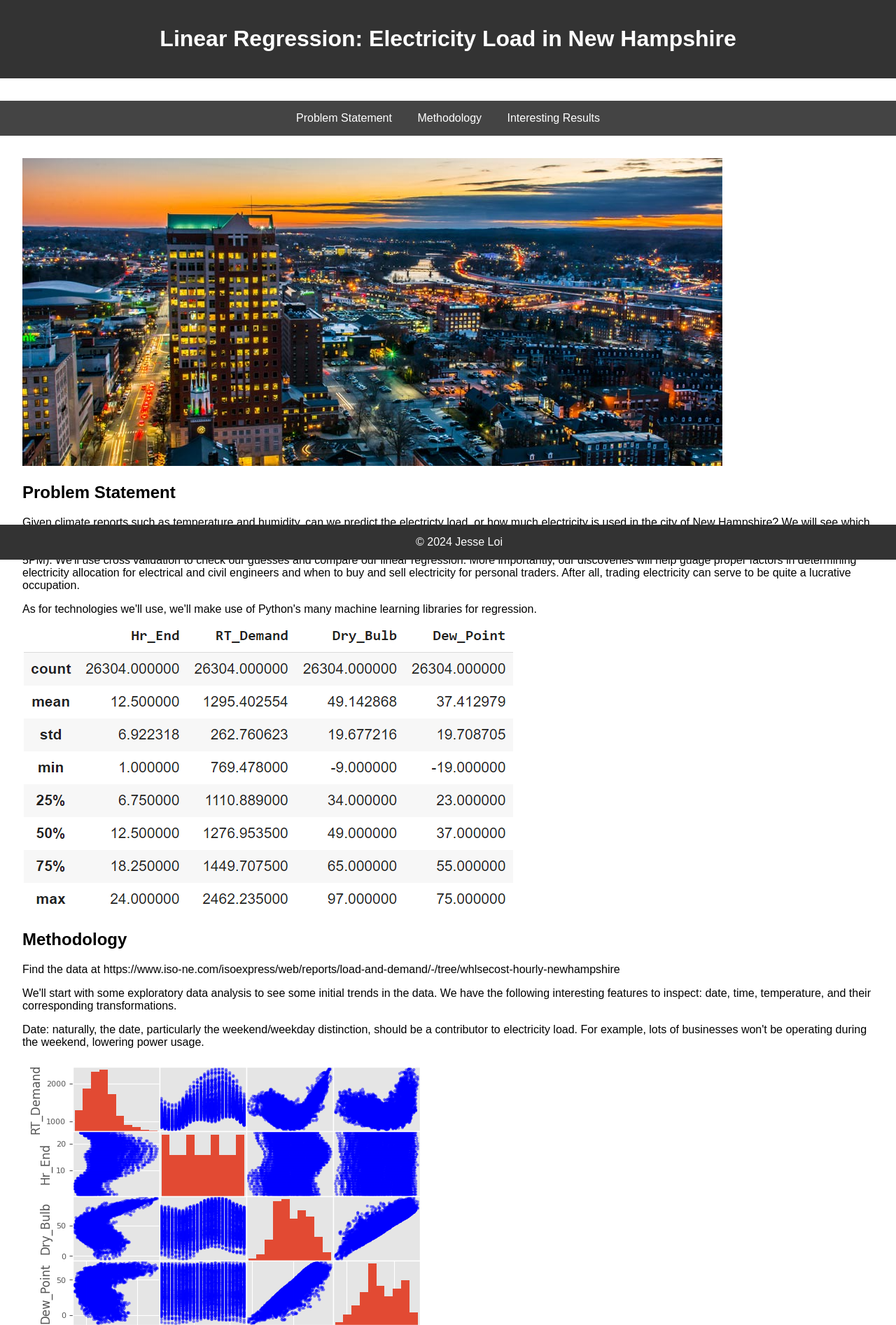
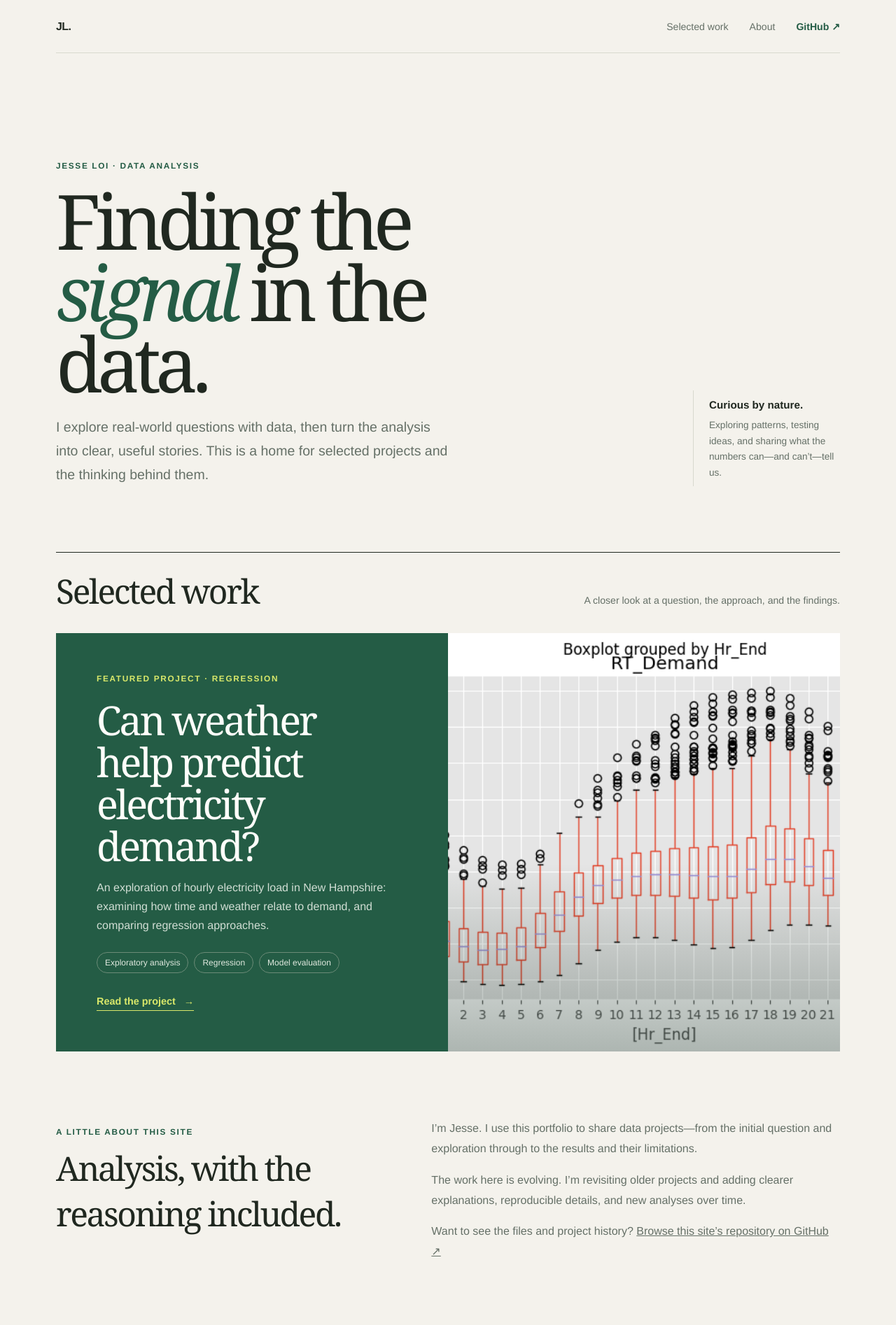
Before and after one commit to JesseLoi/my_page, a plain HTML site: page index.html in a window 1280 px wide. Shown: the top 1894 px of the page at 70% size. Drawn offline with Linux system fonts and the light colour scheme.

Commit message:
Redesign portfolio homepage for data analysis work

```diff
--- a/index.html
+++ b/index.html
@@ -1,101 +1,202 @@
-<!DOCTYPE html>
+<!doctype html>
 <html lang="en">
 <head>
-    <meta charset="UTF-8">
-    <meta name="viewport" content="width=device-width, initial-scale=1.0">
-    <title>Elec</title>
+  <meta charset="utf-8">
+  <meta name="viewport" content="width=device-width, initial-scale=1">
+  <meta name="theme-color" content="#f4f2ec">
+  <meta name="description" content="Jesse Loi's portfolio of data analysis projects, experiments, and findings.">
+  <title>Jesse Loi — Data analysis portfolio</title>
   <style>
+    :root {
+      color-scheme: light;
+      --paper: #f4f2ec;
+      --ink: #202820;
+      --muted: #657067;
+      --line: #d8d9ce;
+      --green: #245c45;
+      --lime: #d9e86a;
+      --white: #fffefa;
+      --serif: Georgia, "Times New Roman", serif;
+      --sans: "Helvetica Neue", Helvetica, Arial, sans-serif;
+    }
+
+    * { box-sizing: border-box; }
+    html { scroll-behavior: smooth; }
     body {
-            font-family: Arial, sans-serif;
       margin: 0;
-            padding: 0;
+      background: var(--paper);
+      color: var(--ink);
+      font-family: var(--sans);
+      -webkit-font-smoothing: antialiased;
     }
-       header {
-            background-color: #333;
-            color: white;
-            padding: 1rem;
-            text-align: center;
-            margin-bottom: 2rem; /* Add margin-bottom to header */
+    a { color: inherit; }
+    a:focus-visible { outline: 3px solid #8a9b29; outline-offset: 4px; }
+    .shell { width: min(1120px, calc(100% - 48px)); margin-inline: auto; }
+    .topbar {
+      min-height: 76px;
+      display: flex;
+      align-items: center;
+      justify-content: space-between;
+      border-bottom: 1px solid var(--line);
     }
-        nav {
-            margin: 0;
-            padding: 0;
-            text-align: center;
-            background-color: #444;
+    .wordmark { font-weight: 700; letter-spacing: -.04em; text-decoration: none; }
+    .nav { display: flex; gap: 30px; align-items: center; font-size: .88rem; }
+    .nav a { text-decoration: none; color: var(--muted); }
+    .nav a:hover { color: var(--ink); }
+    .nav .github-link { color: var(--green); font-weight: 700; }
+    .hero {
+      padding: clamp(72px, 12vw, 142px) 0 94px;
+      display: grid;
+      grid-template-columns: minmax(0, 1fr) 210px;
+      gap: 36px;
+      align-items: end;
     }
-        nav a {
-            color: white;
-            display: inline-block;
-            padding: 1rem;
-            text-decoration: none;
+    .eyebrow, .label {
+      color: var(--green);
+      font-size: .74rem;
+      font-weight: 700;
+      letter-spacing: .14em;
+      text-transform: uppercase;
     }
-        nav a:hover {
-            background-color: #555;
+    h1 {
+      max-width: 760px;
+      margin: 20px 0 22px;
+      font-family: var(--serif);
+      font-size: clamp(3.35rem, 8.5vw, 7.3rem);
+      font-weight: 400;
+      letter-spacing: -.075em;
+      line-height: .94;
     }
-        main {
-            padding: 2rem;
+    h1 em { color: var(--green); font-weight: 400; }
+    .intro { max-width: 560px; margin: 0; color: var(--muted); font-size: clamp(1.05rem, 2vw, 1.22rem); line-height: 1.75; }
+    .hero-note {
+      border-left: 1px solid var(--line);
+      padding: 8px 0 8px 22px;
+      color: var(--muted);
+      font-size: .85rem;
+      line-height: 1.65;
     }
-        footer {
-            background-color: #333;
-            color: white;
-            text-align: center;
-            padding: 1rem;
-            position: fixed;
-            bottom: 0;
-            width: 100%;
+    .hero-note strong { display: block; color: var(--ink); font-size: .95rem; margin-bottom: 6px; }
+    .work { border-top: 1px solid var(--ink); padding-top: 22px; }
+    .section-heading { display: flex; justify-content: space-between; gap: 20px; align-items: baseline; margin-bottom: 28px; }
+    .section-heading h2 { margin: 0; font-family: var(--serif); font-size: clamp(2rem, 4vw, 3rem); font-weight: 400; letter-spacing: -.05em; }
+    .section-heading p { margin: 0; color: var(--muted); font-size: .88rem; }
+    .project {
+      display: grid;
+      grid-template-columns: 1fr 1fr;
+      min-height: 390px;
+      background: var(--green);
+      color: var(--white);
+      overflow: hidden;
+    }
+    .project-copy { padding: clamp(28px, 5vw, 58px); display: flex; flex-direction: column; align-items: flex-start; }
+    .project .label { color: var(--lime); }
+    .project h3 { margin: 22px 0 16px; max-width: 430px; font-family: var(--serif); font-size: clamp(2rem, 4.5vw, 3.65rem); font-weight: 400; letter-spacing: -.055em; line-height: 1.04; }
+    .project-copy > p { max-width: 420px; margin: 0; color: #d1ded4; line-height: 1.7; }
+    .tags { display: flex; flex-wrap: wrap; gap: 8px; margin: 25px 0 32px; }
+    .tag { border: 1px solid #6b8b77; border-radius: 999px; padding: 7px 11px; color: #e0e9df; font-size: .75rem; }
+    .project-link { margin-top: auto; display: inline-flex; gap: 12px; align-items: center; padding-bottom: 5px; border-bottom: 1px solid var(--lime); color: var(--lime); font-size: .9rem; font-weight: 700; text-decoration: none; }
+    .project-link:hover { gap: 17px; }
+    .project-art { position: relative; min-height: 320px; background: #e3e7d8; overflow: hidden; }
+    .project-art img { width: 100%; height: 100%; position: absolute; inset: 0; object-fit: cover; }
+    .project-art::after { content: ""; position: absolute; inset: 55% 0 0; background: linear-gradient(transparent, rgba(20, 45, 32, .35)); pointer-events: none; }
+    .about {
+      display: grid;
+      grid-template-columns: 1fr 1.2fr;
+      gap: 50px;
+      padding: 96px 0 105px;
+      border-bottom: 1px solid var(--line);
+    }
+    .about h2 { margin: 12px 0 0; font-family: var(--serif); font-size: clamp(2rem, 4vw, 3rem); font-weight: 400; letter-spacing: -.05em; }
+    .about-copy { max-width: 590px; color: var(--muted); line-height: 1.8; }
+    .about-copy p { margin: 0 0 16px; }
+    .about-copy p:last-child { margin-bottom: 0; }
+    footer { display: flex; justify-content: space-between; gap: 20px; padding: 24px 0 30px; color: var(--muted); font-size: .82rem; }
+    footer a { color: var(--green); font-weight: 700; text-decoration: none; }
+    @media (max-width: 700px) {
+      .shell { width: min(100% - 36px, 560px); }
+      .topbar { min-height: 66px; }
+      .nav { gap: 17px; font-size: .82rem; }
+      .hero { grid-template-columns: 1fr; padding: 78px 0 72px; gap: 30px; }
+      .hero-note { max-width: 320px; }
+      .section-heading { align-items: flex-start; flex-direction: column; gap: 8px; }
+      .project { grid-template-columns: 1fr; }
+      .project-art { min-height: 270px; grid-row: 1; }
+      .about { grid-template-columns: 1fr; gap: 20px; padding: 70px 0; }
+    }
+    @media (max-width: 420px) {
+      .nav { gap: 12px; }
+      .nav a { font-size: .77rem; }
+      footer { flex-direction: column; }
+    }
+    @media (prefers-reduced-motion: reduce) {
+      html { scroll-behavior: auto; }
+      *, *::before, *::after { transition-duration: .01ms !important; }
     }
   </style>
 </head>
 <body>
-    <header>
-        <h1>Linear Regression: Electricity Load in New Hampshire</h1>
+  <header class="shell topbar">
+    <a class="wordmark" href="#home" aria-label="Jesse Loi, home">JL<span aria-hidden="true">.</span></a>
+    <nav class="nav" aria-label="Main navigation">
+      <a href="#work">Selected work</a>
+      <a href="#about">About</a>
+      <a class="github-link" href="https://github.com/JesseLoi">GitHub ↗</a>
+    </nav>
   </header>
-    <nav>
-        <a href="#section1">Problem Statement</a>
-        <a href="#section2">Methodology</a>
-        <a href="#section3">Interesting Results</a>
-    </nav>
-    <main>
-         <div class="center-image">
-        <img src="https://raw.githubusercontent.com/JesseLoi/my_page/main/NH_City.jpg"/>
+
+  <main id="home" class="shell">
+    <section class="hero" aria-labelledby="hero-title">
+      <div>
+        <p class="eyebrow">Jesse Loi · Data analysis</p>
+        <h1 id="hero-title">Finding the <em>signal</em> in the data.</h1>
+        <p class="intro">I explore real-world questions with data, then turn the analysis into clear, useful stories. This is a home for selected projects and the thinking behind them.</p>
       </div>
+      <aside class="hero-note">
+        <strong>Curious by nature.</strong>
+        Exploring patterns, testing ideas, and sharing what the numbers can—and can’t—tell us.
+      </aside>
+    </section>
 
-        <section id="section1">
-            <h2>Problem Statement</h2>
-            <p>Given climate reports such as temperature and humidity, can we predict the electricty load, or how much electricity is used in the city of New Hampshire? We will see which regression methods or worth trying and which features contribute most to the phenomenon. At a first glance, we might hypothesize that temperature and time of day might increase electricity load. After all, people tend to use air conditioning in high temperature and start their personal devices as soon as they get home from work (usually 5PM).
-                We'll use cross validation to check our guesses and compare our linear regression. More importantly, our discoveries will help guage proper factors in determining electricity allocation for electrical and civil engineers and when to buy and sell electricity for personal traders. After all, trading electricity can serve to be quite a lucrative occupation.</p>
-            <p>As for technologies we'll use, we'll make use of Python's many machine learning libraries for regression.</p>
-       <div class="center-image">
-    <img src="https://raw.githubusercontent.com/JesseLoi/my_page/main/Elec_Sum_stats.png" alt="Description of image" />
+    <section id="work" class="work" aria-labelledby="work-title">
+      <div class="section-heading">
+        <h2 id="work-title">Selected work</h2>
+        <p>A closer look at a question, the approach, and the findings.</p>
+      </div>
+      <article class="project">
+        <div class="project-copy">
+          <span class="label">Featured project · Regression</span>
+          <h3>Can weather help predict electricity demand?</h3>
+          <p>An exploration of hourly electricity load in New Hampshire: examining how time and weather relate to demand, and comparing regression approaches.</p>
+          <div class="tags" aria-label="Project topics">
+            <span class="tag">Exploratory analysis</span>
+            <span class="tag">Regression</span>
+            <span class="tag">Model evaluation</span>
+          </div>
+          <a class="project-link" href="ElecLoadNH.html">Read the project <span aria-hidden="true">→</span></a>
+        </div>
+        <div class="project-art">
+          <img src="Elec_HR_Load.png" alt="Hourly electricity load visualization from the New Hampshire analysis">
+        </div>
+      </article>
+    </section>
+
+    <section id="about" class="about" aria-labelledby="about-title">
+      <div>
+        <p class="eyebrow">A little about this site</p>
+        <h2 id="about-title">Analysis, with the reasoning included.</h2>
+      </div>
+      <div class="about-copy">
+        <p>I’m Jesse. I use this portfolio to share data projects—from the initial question and exploration through to the results and their limitations.</p>
+        <p>The work here is evolving. I’m revisiting older projects and adding clearer explanations, reproducible details, and new analyses over time.</p>
+        <p>Want to see the files and project history? <a href="https://github.com/JesseLoi/my_page">Browse this site’s repository on GitHub ↗</a></p>
       </div>
     </section>
-        <section id="section2">
-            <h2>Methodology</h2>
-            <p>Find the data at https://www.iso-ne.com/isoexpress/web/reports/load-and-demand/-/tree/whlsecost-hourly-newhampshire</p>
-            <p>We'll start with some exploratory data analysis to see some initial trends in the data. We have the following interesting features to inspect: date, time, temperature, and their corresponding transformations.</p>
+  </main>
 
-            <p>Date: naturally, the date, particularly the weekend/weekday distinction, should be a contributor to electricity load. For example, lots of businesses won't be operating during the weekend, lowering power usage.
-             </p>
-
-            <p></p>
-            <div class="center-image">
-            <img src="https://raw.githubusercontent.com/JesseLoi/my_page/main/Plots.png"/>
-            </div>
-
-
-
-        </section>
-        <section id="section3">
-            <h2>Interesting Results</h2>
-            <p>Unsurprisingly, it was a "black box" regression method, the Random Forest method, which performed best. Minimizing mean-squared error the most among the different methodologies.</p>
-            <p><b>However</b>, not all is lost. Our linear regression, with its many different features, arrived surprisingly close  to the mean-squared error. Even better, such results performed significantly better than other linear regressions that used far more features. This is keeping in mind that the phenomena we were attempting to predict was a non-linear phenomena (electricity usage).</p>
-            <p>The lesson to take away here is that, with enough crafty transformations, we can linearize phenomena that is usually non-linear. While it might be better at regression than methods such as random forests, this allows us to have some more oversight over the regression formula than we would with a machine-learning method such as random forest.</p>
-            <p>Of course, this isn't anything too new. This was already discussed in Tim Hesterberg's work on regression in electricity load[A REGRESSION-BASED APPROACH TO SHORT-TERM SYSTEM LOAD FORECASTING 1990]</p>
-        </section>
-
-    </main>
-    <footer>
-        &copy; 2024 Jesse Loi
+  <footer class="shell">
+    <span>© 2026 Jesse Loi</span>
+    <a href="#home">Back to top ↑</a>
   </footer>
 </body>
 </html>
```
Lines whose indentation alone changed are shown as unchanged.
